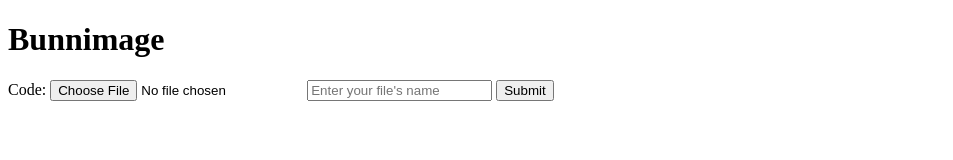
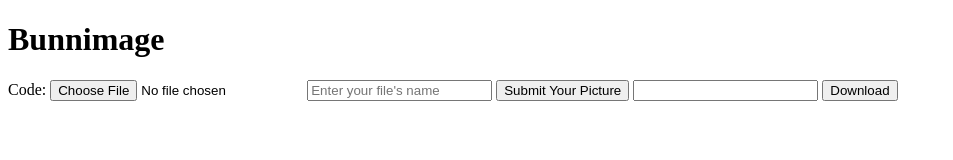
Before and after one commit to HyperPandaz/Serverless, a website: page bunnimage/index.html in a window 1280 px wide. Shown: the whole page, without its empty margins (0-953 px from the left). Drawn offline with nearby package versions, Linux system fonts and the light colour scheme.

Commit message:
download

```diff
--- a/bunnimage/index.html
+++ b/bunnimage/index.html
@@ -18,7 +18,9 @@
       <label>Code: </label>
       <input id="image" type="file" accept="image/x-png,image/jpeg" name="image"></input>
       <input id="name" type="text" placeholder="Enter your file's name" >
-      <input type="submit" />
+      <input id="button1" type="submit" value="Submit Your Picture" />
+      <input id="downloadusername" type="text"/>
+      <input id="button2" type="button" value="Download" onclick="downloadImage(event)"/>
     </form>
     <br />
     <div id="output"></div>
--- a/bunnimage/script.js
+++ b/bunnimage/script.js
@@ -8,10 +8,18 @@ function getImage(event) {
     const file = fileInput.files[0]; // fileInput is the file upload input element
     payload.append("file", file);
 
-    if (document.getElementById("name").value.length != 0) {
+    if (fileName.value.length == 0) {
+        alert("No name error.");
+        return;
+    }
+    if (file == null) {
+        alert("No file error");
+        return;
+    }
+
     try {
         let url = "https://jakub-deployment.azurewebsites.net/api/bunnimage-upload?code=RWVI4br4W7PJHV0ushQLbeX19EtDZPhA7rNG/ruXmPXLXmBQDkp77g==";
-            console.log("Image was uploaded, making post request to Azure")
+        console.log("Image was uploaded, making post request to Azure to upload")
         const response = fetch(url, {
             method: 'POST',
             body: payload,
@@ -21,8 +29,33 @@ function getImage(event) {
     } catch (e) {
         $('#output').text(e);
     }
-    } else {
-        alert("No name error.");
+    return;
 }
 
+async function downloadImage(event) {
+    event.preventDefault();
+    var username = document.getElementById("downloadusername");
+    console.log(username.value);
+    if (username.value.length == 0) {
+        alert("No name error.");
+        return;
     }
+    try {
+        let url = "https://jakub-deployment.azurewebsites.net/api/bunnimage-download?code=bw0CZ1shvZtU3MaKweP07BOfoTG5GXzIKCR7cg6aiHwJSWDXwRvrzA==";
+        console.log("Making get request to Azure to download")
+        const download = await fetch(url, {
+            method: 'GET',
+            headers: { 'username': username.value }
+        })
+
+        let data = await download.json();
+        let imageUrl = data.downloadUri;
+        console.log("Made get request successfuly");
+        console.log(data);
+        console.log(imageUrl);
+        window.open(imageUrl,"_self");
+    } catch (e) {
+        $('#output').text(e);
+    }
+    return;
+}
```
Lines whose indentation alone changed are shown as unchanged.
